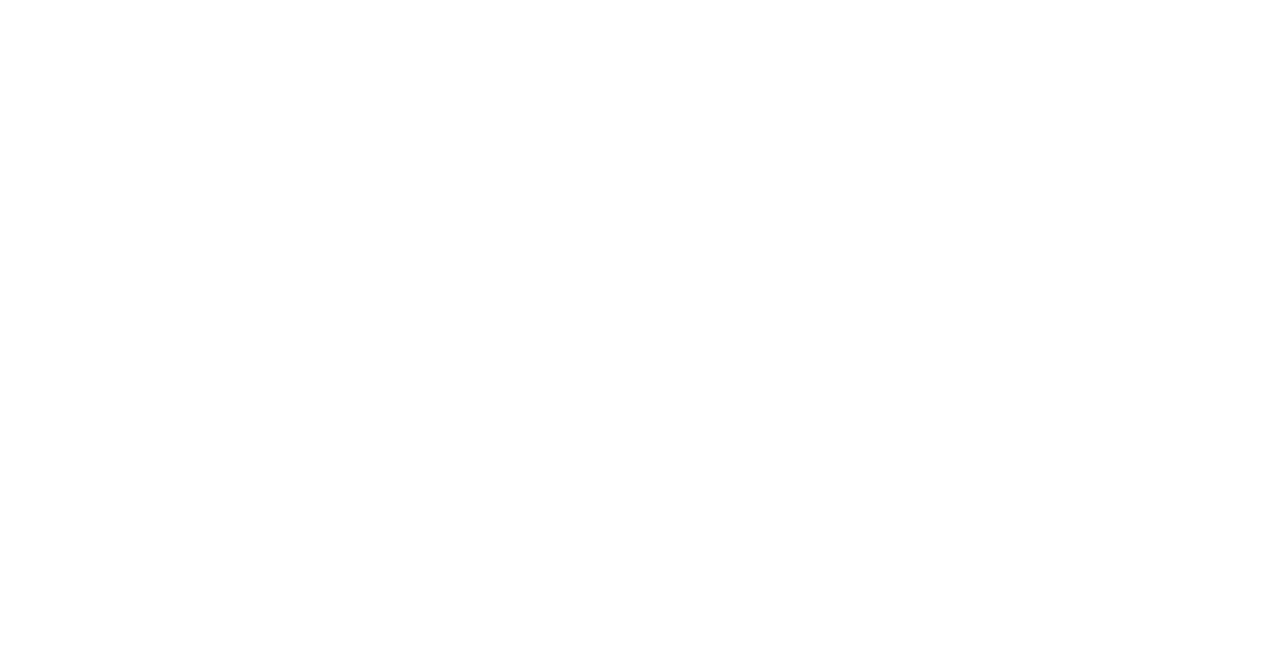
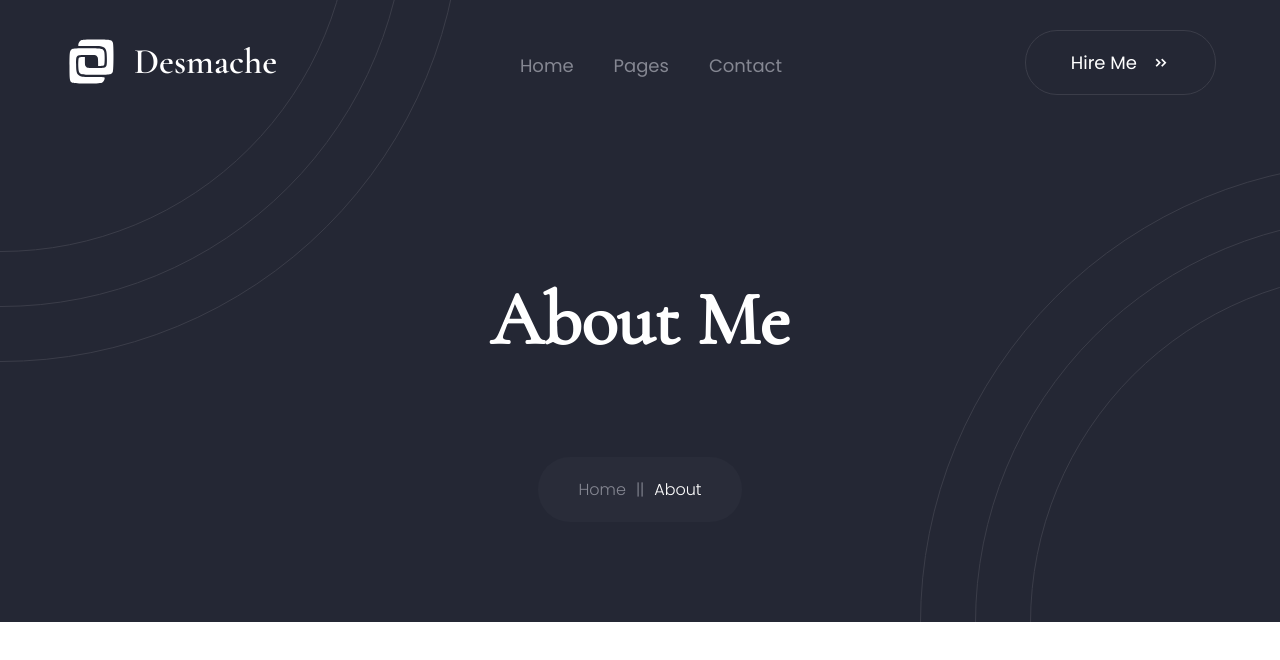
Before and after one commit to DeveshS360/portfolio-webapp, a React (Vite) app: page /about-me in a window 1280 px wide. Before the commit this address had no page. Shown: the top 660 px of the page. Built offline with nearby package versions, Linux system fonts and the light colour scheme.

Commit message:
re-usable page header component

```diff
--- a/src/App.tsx
+++ b/src/App.tsx
@@ -1,12 +1,15 @@
 import { Route, Routes } from 'react-router-dom'
 import { Home } from './pages/Home'
 import { ScrollToTopButton } from './components/ScrollToTopButton'
+import { AppRoutes } from './constants/routes'
+import { AboutMe } from './pages/AboutMe'
 
 export const App = () => {
   return (
     <>
       <Routes>
         <Route path="/" element={<Home />} />
+        <Route path={`${AppRoutes.aboutMe}`} element={<AboutMe />} />
       </Routes>
       <ScrollToTopButton />
     </>
--- /dev/null
+++ b/src/components/PageHeader/index.module.scss
@@ -0,0 +1,51 @@
+.page_header {
+  .bottom_circle {
+    left: unset;
+    right: 0;
+    transform: translate(70%, 50%);
+  }
+  .content_wrapper {
+    padding: 100px;
+
+    .content {
+      margin: 0 auto;
+      background: inherit;
+      display: flex;
+      align-items: center;
+      gap: 40px 0;
+      flex-direction: column;
+
+      .title {
+        font-size: 75px;
+        font-family: 'Cormorant-Regular';
+        color: var(--text-color-primary);
+      }
+
+      .pages_capsule {
+        background: var(--bg-color-secondary);
+        border-radius: 32px;
+        text-align: center;
+        padding: 20px 40px;
+        color: var(--text-color-primary);
+
+        * {
+          font-family: 'Poppins-Light';
+        }
+
+        .pipe {
+          color: var(--text-color-secondary);
+          margin: 0 10px;
+        }
+
+        .redirection_link {
+          text-decoration: none;
+          color: var(--text-color-secondary);
+
+          &:hover {
+            color: var(--text-color-primary);
+          }
+        }
+      }
+    }
+  }
+}
--- /dev/null
+++ b/src/components/PageHeader/index.tsx
@@ -0,0 +1,39 @@
+import { IS_SMALL_DESKTOP } from 'src/constants/screen'
+import { ConcentricCircles } from '../ConcentricCircles'
+import { NavigationHeader } from '../NavigationHeader'
+import layoutStyles from 'src/pages/Home/components/Introduction/index.module.scss'
+import styles from './index.module.scss'
+import { PageHeaderProps } from './types'
+import cx from 'classnames'
+
+export const PageHeader = (props: PageHeaderProps) => {
+  const { title, redirectionPage, redirectionRoute, currPage } = props
+
+  return (
+    <div className={cx(layoutStyles.introduction, styles.page_header)}>
+      <ConcentricCircles
+        className={layoutStyles.top_left_circle}
+        circularGap={IS_SMALL_DESKTOP ? 55 : 65}
+        size={700}
+      />
+      <NavigationHeader />
+      <div className={styles.content_wrapper}>
+        <div className={styles.content}>
+          <h1 className={styles.title}>{title}</h1>
+          <div className={styles.pages_capsule}>
+            <a className={styles.redirection_link} href={redirectionRoute}>
+              {redirectionPage}
+            </a>
+            <span className={styles.pipe}>||</span>
+            <span>{currPage}</span>
+          </div>
+        </div>
+      </div>
+      <ConcentricCircles
+        className={cx(layoutStyles.bottom_left_circle, styles.bottom_circle)}
+        circularGap={IS_SMALL_DESKTOP ? 55 : 65}
+        size={700}
+      />
+    </div>
+  )
+}
--- /dev/null
+++ b/src/components/PageHeader/types.ts
@@ -0,0 +1,6 @@
+export interface PageHeaderProps {
+  title: string
+  redirectionRoute: string
+  redirectionPage: string
+  currPage: string
+}
--- /dev/null
+++ b/src/constants/routes.ts
@@ -0,0 +1,4 @@
+export enum AppRoutes {
+  home = '/',
+  aboutMe = 'about-me',
+}
--- /dev/null
+++ b/src/pages/AboutMe/index.module.scss
@@ -0,0 +1,2 @@
+.about_me {
+}
--- /dev/null
+++ b/src/pages/AboutMe/index.tsx
@@ -0,0 +1,13 @@
+import { PageHeader } from 'src/components/PageHeader'
+import { AppRoutes } from 'src/constants/routes'
+
+export const AboutMe = () => {
+  return (
+    <PageHeader
+      title="About Me"
+      redirectionPage="Home"
+      redirectionRoute={`${AppRoutes.home}`}
+      currPage="About"
+    />
+  )
+}
--- a/src/pages/Home/components/Introduction/index.module.scss
+++ b/src/pages/Home/components/Introduction/index.module.scss
@@ -1,7 +1,6 @@
 @import 'src/styles/mixins.scss';
 
 .introduction {
-
   background-color: var(--bg-color-primary);
   position: relative;
   width: 100%;
@@ -13,7 +12,6 @@
   }
 
   .top_left_circle {
-
     position: absolute;
     height: 500px;
     width: 500px;
@@ -23,16 +21,15 @@
   }
 
   .info {
-        margin-left: calc((100% - var(--big-desktop-content-width))/2);
+    margin-left: calc((100% - var(--big-desktop-content-width)) / 2);
 
     @include for-medium-desktop {
-            margin-left: calc((100% - var(--medium-desktop-content-width))/2);
+      margin-left: calc((100% - var(--medium-desktop-content-width)) / 2);
     }
 
     @include for-small-desktop {
-            margin-left: calc((100% - var(--small-desktop-content-width))/2);
+      margin-left: calc((100% - var(--small-desktop-content-width)) / 2);
     }
-
   }
 
   .about {
@@ -81,8 +78,7 @@
     margin: 50px 0 100px 0;
   }
 
-    .bottom_right_circle {
-
+  .bottom_left_circle {
     position: absolute;
     height: 500px;
     width: 500px;
@@ -90,5 +86,4 @@
     left: 0;
     transform: translate(-50%, 70%);
   }
-
 }
--- a/src/pages/Home/components/Introduction/index.tsx
+++ b/src/pages/Home/components/Introduction/index.tsx
@@ -7,13 +7,12 @@
 import { IS_SMALL_DESKTOP } from 'src/constants/screen'
 
 export const Introduction = () => {
-
   return (
     <div className={styles.introduction}>
       <NavigationHeader />
       <ConcentricCircles
         className={styles.top_left_circle}
-        circularGap={IS_SMALL_DESKTOP ? 55 :  65}
+        circularGap={IS_SMALL_DESKTOP ? 55 : 65}
         size={440}
       />
       <div className={styles.main}>
@@ -37,8 +36,8 @@
         <SocialSection />
       </div>
       <ConcentricCircles
-        className={styles.bottom_right_circle}
-        circularGap={IS_SMALL_DESKTOP ? 55 :  65}
+        className={styles.bottom_left_circle}
+        circularGap={IS_SMALL_DESKTOP ? 55 : 65}
         size={440}
       />
     </div>
--- a/src/styles/mixins.scss
+++ b/src/styles/mixins.scss
@@ -2,9 +2,8 @@
   position: absolute;
   top: 50%;
   left: 50%;
-    transform: translate(-50%, -50%)
+  transform: translate(-50%, -50%);
 }
-
 
 @mixin flex-center {
   display: flex;
@@ -12,16 +11,13 @@
   justify-content: center;
 }
 
-@mixin put-on-circle ($count, $radius, $angle, $initialRotation) {
-
-
+@mixin put-on-circle($count, $radius, $angle, $initialRotation) {
   $rot: $initialRotation;
 
   @for $i from 1 through $count {
     > :nth-of-type(#{$i}) {
       @include take-to-center();
-          transform:
-            translate(-50%, -50%)
+      transform: translate(-50%, -50%)
         rotate($rot * 1deg)
         translateX($radius)
         rotate($rot * -1deg);
@@ -32,20 +28,20 @@
 }
 
 @mixin for-small-desktop {
-    @media screen and (min-width: 1000px) and (max-width: 1299px){
-        @content ;
+  @media screen and (min-width: 1000px) and (max-width: 1299px) {
+    @content;
   }
 }
 
 @mixin for-medium-desktop {
-    @media screen and (min-width: 1300px) and (max-width: 1599px){
-        @content ;
+  @media screen and (min-width: 1300px) and (max-width: 1599px) {
+    @content;
   }
 }
 
 @mixin for-large-desktop {
   @media screen and (min-width: 1600px) {
-        @content ;
+    @content;
   }
 }
 
@@ -68,10 +64,12 @@
   padding: 30px 0;
 }
 
-@mixin gradient-two-colors ($breakPoint, $firstColor, $secondColor) {
+@mixin gradient-two-colors($breakPoint, $firstColor, $secondColor) {
+  $breakPointPercentage: percentage(calc($breakPoint / 100));
 
-    $breakPointPercentage : percentage($breakPoint / 100);
-
-    background: linear-gradient(to right,  $firstColor 0 $breakPointPercentage, $secondColor $breakPointPercentage 100%);
-
+  background: linear-gradient(
+    to right,
+    $firstColor 0 $breakPointPercentage,
+    $secondColor $breakPointPercentage 100%
+  );
 }
```
Lines whose indentation alone changed are shown as unchanged.
